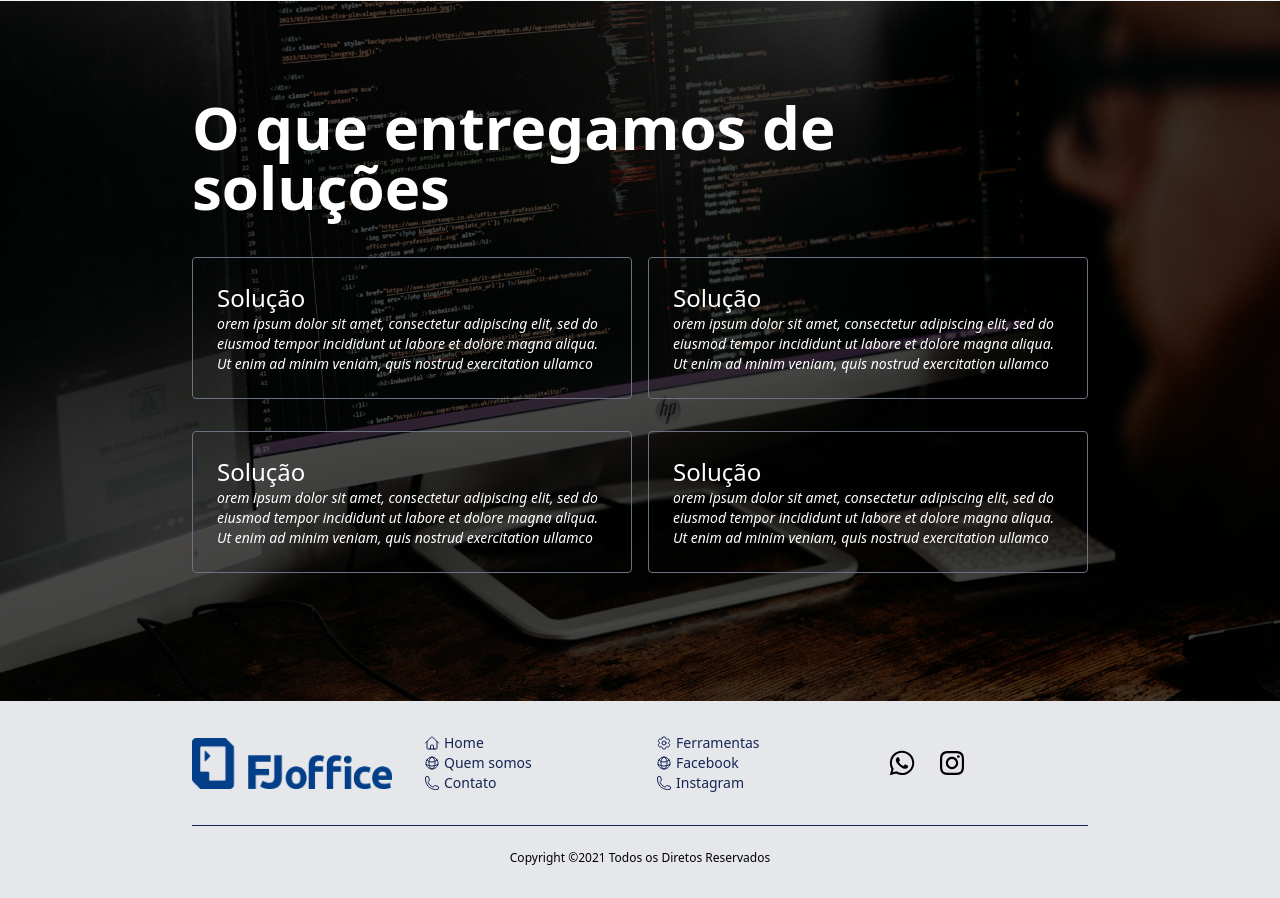
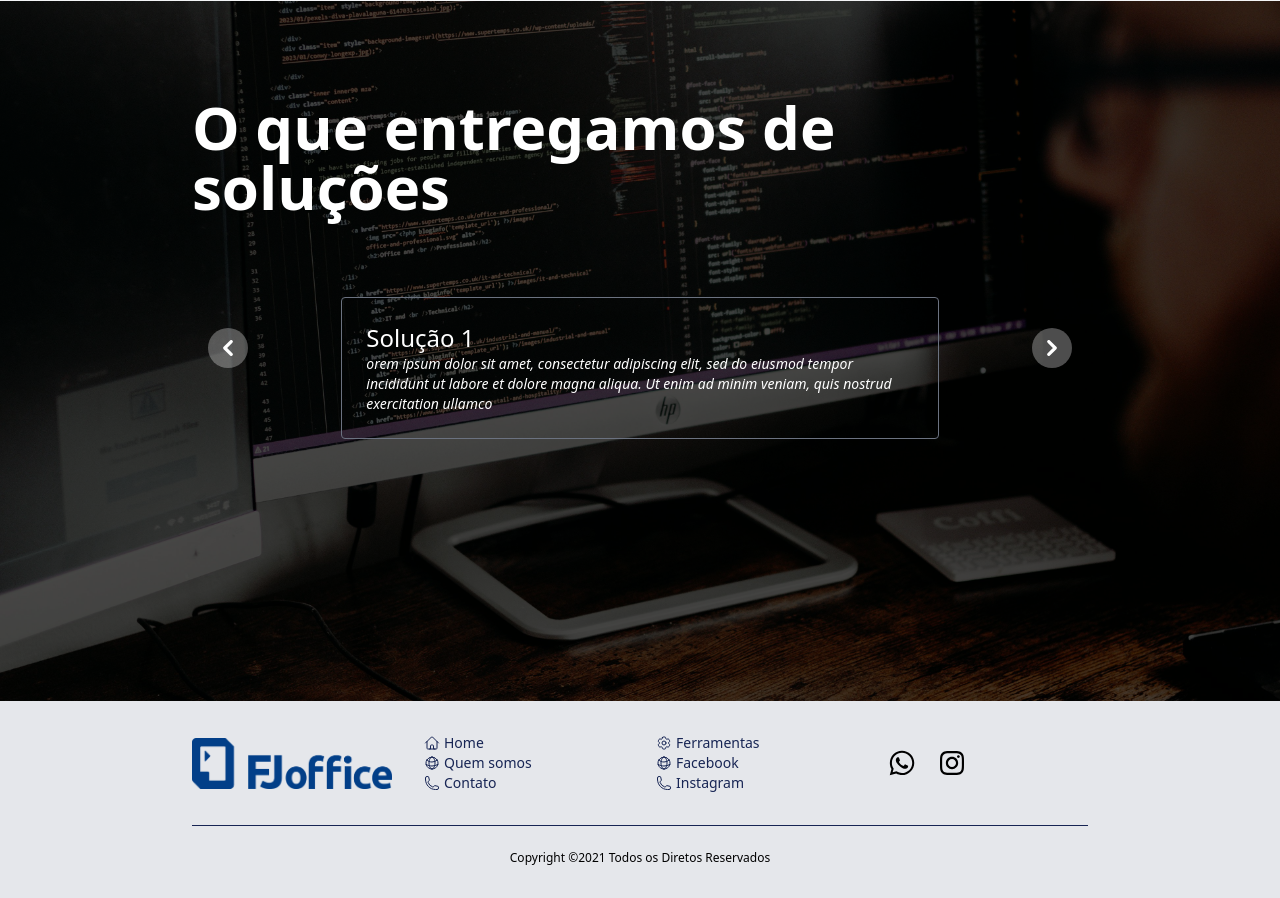
Before and after one commit to rafPH1998/site-wd, a PHP site: page / in a window 1280 px wide. Shown: the part 1217-2115 px from the top of the page. Run offline with PHP 8.4, Linux system fonts and the light colour scheme; some libraries are stand-ins or nearby versions.

Commit message:
carousel para exibição de solucoes

```diff
--- a/assets/css/style.css
+++ b/assets/css/style.css
@@ -48,3 +48,23 @@
     outline: none; /* Remove a borda de foco padrão */
     box-shadow: 0 0 0 4px rgba(59, 130, 246, 0.5); /* Adiciona o anel de foco */
 }
+
+.hidden {
+    display: none;
+}
+
+.active {
+    display: block;
+    animation: slideInFromLeft 0.7s forwards;
+}
+
+@keyframes slideInFromLeft {
+    from {
+        transform: translateX(-100%);
+        opacity: 0;
+    }
+    to {
+        transform: translateX(0);
+        opacity: 1;
+    }
+}
--- a/assets/js/script.js
+++ b/assets/js/script.js
@@ -1,28 +1,49 @@
-function typeWriter(element, speed) {
-    const text = element.innerHTML;
-    element.innerHTML = "";
-    let i = 0;
-    function type() {
-        if (i < text.length) {
-            if (text.charAt(i) === '<') {
-                let tag = '';
-                while (text.charAt(i) !== '>') {
-                    tag += text.charAt(i);
-                    i++;
-                }
-                tag += text.charAt(i);
-                element.innerHTML += tag;
-            } else {
-                element.innerHTML += text.charAt(i);
+document.addEventListener('DOMContentLoaded', function() {
+    const items = document.querySelectorAll('[data-carousel-item]');
+    const prevButton = document.querySelector('[data-carousel-prev]');
+    const nextButton = document.querySelector('[data-carousel-next]');
+    let currentIndex = 0;
+    let intervalId;
+
+    function showItem(index) {
+        items.forEach((item, i) => {
+            item.classList.toggle('hidden', i !== index);
+            item.classList.toggle('active', i === index);
+
+            if (i === index) {
+                item.style.animation = 'none';
+                item.offsetHeight;
+                item.style.animation = '';
             }
-            i++;
-            setTimeout(type, speed);
-        }
+        });
     }
-    type();
-}
 
-document.addEventListener("DOMContentLoaded", () => {
-    const element = document.getElementById("typewriter-text");
-    typeWriter(element, 100);
+    function nextItem() {
+        currentIndex = (currentIndex + 1) % items.length;
+        showItem(currentIndex);
+    }
+
+    function prevItem() {
+        currentIndex = (currentIndex - 1 + items.length) % items.length;
+        showItem(currentIndex);
+    }
+
+    prevButton.addEventListener('click', function() {
+        clearInterval(intervalId);
+        prevItem();
+        startCarousel();
+    });
+
+    nextButton.addEventListener('click', function() {
+        clearInterval(intervalId);
+        nextItem();
+        startCarousel();
+    });
+
+    function startCarousel() {
+        intervalId = setInterval(nextItem, 6000);
+    }
+
+    showItem(currentIndex);
+    startCarousel();
 });
--- a/contato.php
+++ b/contato.php
@@ -6,6 +6,7 @@
     <title>Contato</title>
     <script src="https://cdn.tailwindcss.com"></script>
     <script src="assets/js/script.js"></script>
+    <link rel="stylesheet" href="assets/css/style.css">
     <link rel="stylesheet" href="https://cdnjs.cloudflare.com/ajax/libs/animate.css/4.1.1/animate.min.css"/>
 </head>
 <body>
@@ -38,7 +39,7 @@
                             <label for="mensagem" class="peer-focus:font-medium absolute text-sm text-gray-500 duration-300 transform -translate-y-6 scale-75 top-3 -z-10 origin-[0] peer-focus:start-0 rtl:peer-focus:translate-x-1/4 rtl:peer-focus:left-auto peer-focus:text-blue-600 peer-focus:dark:text-blue-500 peer-placeholder-shown:scale-100 peer-placeholder-shown:translate-y-0 peer-focus:scale-75 peer-focus:-translate-y-6">Mensagem</label>
                         </div>
 
-                        <button type="submit" class="text-white bg-blue-950 hover:bg-blue-800 focus:ring-4 focus:outline-none focus:ring-blue-300 font-medium rounded-lg text-sm w-full sm:w-auto px-5 py-2.5 text-center dark:bg-blue-600 dark:hover:bg-blue-700 dark:focus:ring-blue-800">
+                        <button type="submit" class="button-gradient text-white focus:ring-4 focus:outline-none focus:ring-blue-300 font-medium rounded-lg text-sm w-full sm:w-auto px-5 py-2.5 text-center">
                             Enviar
                         </button>
                     </form>
--- a/index.php
+++ b/index.php
@@ -11,6 +11,7 @@
 </head>
 <body>
     <?php require 'header.php' ?>
+    <!-- MAIN -->
     <main class="bg-blue-950 animate__animated animate__fadeIn">
         <div class="flex justify-center items-center p-4">
             <h1 class="text-3xl text-white animate__animated animate__backInLeft">
@@ -65,6 +66,9 @@
             </div>
         </div>
     </main>
+    <!-- MAIN -->
+
+    <!-- SERVICOS -->
     <div class="bg-gray-100 w-full p-12 flex flex-col justify-center items-center animate__animated animate__heartBeat">
         <h1 class="text-blue-950 text-4xl font-bold">Serviços</h1>
         <div class="flex items-center space-x-12 mt-8">
@@ -113,29 +117,64 @@
             <a href="contato.php" class="button-gradient text-white focus:ring-4 focus:outline-none focus:ring-blue-300 font-medium rounded-lg text-sm w-full sm:w-auto px-5 py-2.5 text-center">Entre em contato</a>
         </div>
     </div>
+    <!-- SERVICOS -->
+
+    <!-- SOLUÇÕES -->
     <div class="content px-48 py-12 flex flex-col" style="height: 700px;">
         <h1 class="text-white text-6xl font-bold mt-12">O que entregamos de soluções</h1>
-        <div class="w-full flex space-x-4 mt-10">
+
+        <div id="default-carousel" class="relative w-full mt-10" data-carousel="slide">
+            <!-- Carousel wrapper -->
+            <div class="flex justify-center">
+                <!-- Item 1 -->
+                <div class="w-2/3 hidden space-x-4 mt-10 duration-700 ease-in-out active" data-carousel-item>
                     <div class="border rounded border-gray-500 p-6 flex-1 text-white flex flex-col">
-                <span class="text-2xl">Solução</span>
-                <span class="text-sm italic">orem ipsum dolor sit amet, consectetur adipiscing elit, sed do eiusmod tempor incididunt ut labore et dolore magna aliqua. Ut enim ad minim veniam, quis nostrud exercitation ullamco</span>
-            </div>
-            <div class="border rounded border-gray-500 p-6 flex-1 text-white flex flex-col">
-                <span class="text-2xl">Solução</span>
+                        <span class="text-2xl">Solução 1</span>
                         <span class="text-sm italic">orem ipsum dolor sit amet, consectetur adipiscing elit, sed do eiusmod tempor incididunt ut labore et dolore magna aliqua. Ut enim ad minim veniam, quis nostrud exercitation ullamco</span>
                     </div>
                 </div>
-        <div class="w-full flex space-x-4 mt-8">
+                <!-- Item 2 -->
+                <div class="w-2/3 hidden space-x-4 mt-10 duration-700 ease-in-out" data-carousel-item>
                     <div class="border rounded border-gray-500 p-6 flex-1 text-white flex flex-col">
-                <span class="text-2xl">Solução</span>
+                        <span class="text-2xl">Solução 2</span>
                         <span class="text-sm italic">orem ipsum dolor sit amet, consectetur adipiscing elit, sed do eiusmod tempor incididunt ut labore et dolore magna aliqua. Ut enim ad minim veniam, quis nostrud exercitation ullamco</span>
                     </div>
+                </div>
+                <!-- Item 3 -->
+                <div class="w-2/3 hidden space-x-4 mt-10 duration-700 ease-in-out" data-carousel-item>
                     <div class="border rounded border-gray-500 p-6 flex-1 text-white flex flex-col">
-                <span class="text-2xl">Solução</span>
+                        <span class="text-2xl">Solução 3</span>
+                        <span class="text-sm italic">orem ipsum dolor sit amet, consectetur adipiscing elit, sed do eiusmod tempor incididunt ut labore et dolore magna aliqua. Ut enim ad minim veniam, quis nostrud exercitation ullamco</span>
+                    </div>
+                </div>
+                 <!-- Item 4 -->
+                 <div class="w-2/3 hidden space-x-4 mt-10 duration-700 ease-in-out" data-carousel-item>
+                    <div class="border rounded border-gray-500 p-6 flex-1 text-white flex flex-col">
+                        <span class="text-2xl">Solução 4</span>
                         <span class="text-sm italic">orem ipsum dolor sit amet, consectetur adipiscing elit, sed do eiusmod tempor incididunt ut labore et dolore magna aliqua. Ut enim ad minim veniam, quis nostrud exercitation ullamco</span>
                     </div>
                 </div>
             </div>
+            <!-- Slider controls -->
+            <button type="button" class="absolute top-0 start-0 z-30 flex items-center justify-center h-full px-4 cursor-pointer group focus:outline-none" data-carousel-prev>
+                <span class="inline-flex items-center justify-center w-10 h-10 rounded-full bg-white/30 dark:bg-gray-800/30 group-hover:bg-white/50 dark:group-hover:bg-gray-800/60 group-focus:ring-4 group-focus:ring-white dark:group-focus:ring-gray-800/70 group-focus:outline-none">
+                    <svg class="w-4 h-4 text-white text-white rtl:rotate-180" aria-hidden="true" xmlns="http://www.w3.org/2000/svg" fill="none" viewBox="0 0 6 10">
+                        <path stroke="currentColor" stroke-linecap="round" stroke-linejoin="round" stroke-width="2" d="M5 1 1 5l4 4"/>
+                    </svg>
+                    <span class="sr-only">Previous</span>
+                </span>
+            </button>
+            <button type="button" class="absolute top-0 end-0 z-30 flex items-center justify-center h-full px-4 cursor-pointer group focus:outline-none" data-carousel-next>
+                <span class="inline-flex items-center justify-center w-10 h-10 rounded-full bg-white/30 dark:bg-gray-800/30 group-hover:bg-white/50 dark:group-hover:bg-gray-800/60 group-focus:ring-4 group-focus:ring-white dark:group-focus:ring-gray-800/70 group-focus:outline-none">
+                    <svg class="w-4 h-4 text-white text-white rtl:rotate-180" aria-hidden="true" xmlns="http://www.w3.org/2000/svg" fill="none" viewBox="0 0 6 10">
+                        <path stroke="currentColor" stroke-linecap="round" stroke-linejoin="round" stroke-width="2" d="m1 9 4-4-4-4"/>
+                    </svg>
+                    <span class="sr-only">Next</span>
+                </span>
+            </button>
+        </div>
+    </div>
+    <!-- SOLUÇÕES -->
     <?php require 'footer.php' ?>
 </body>
 </html>
```
Lines whose indentation alone changed are shown as unchanged.
